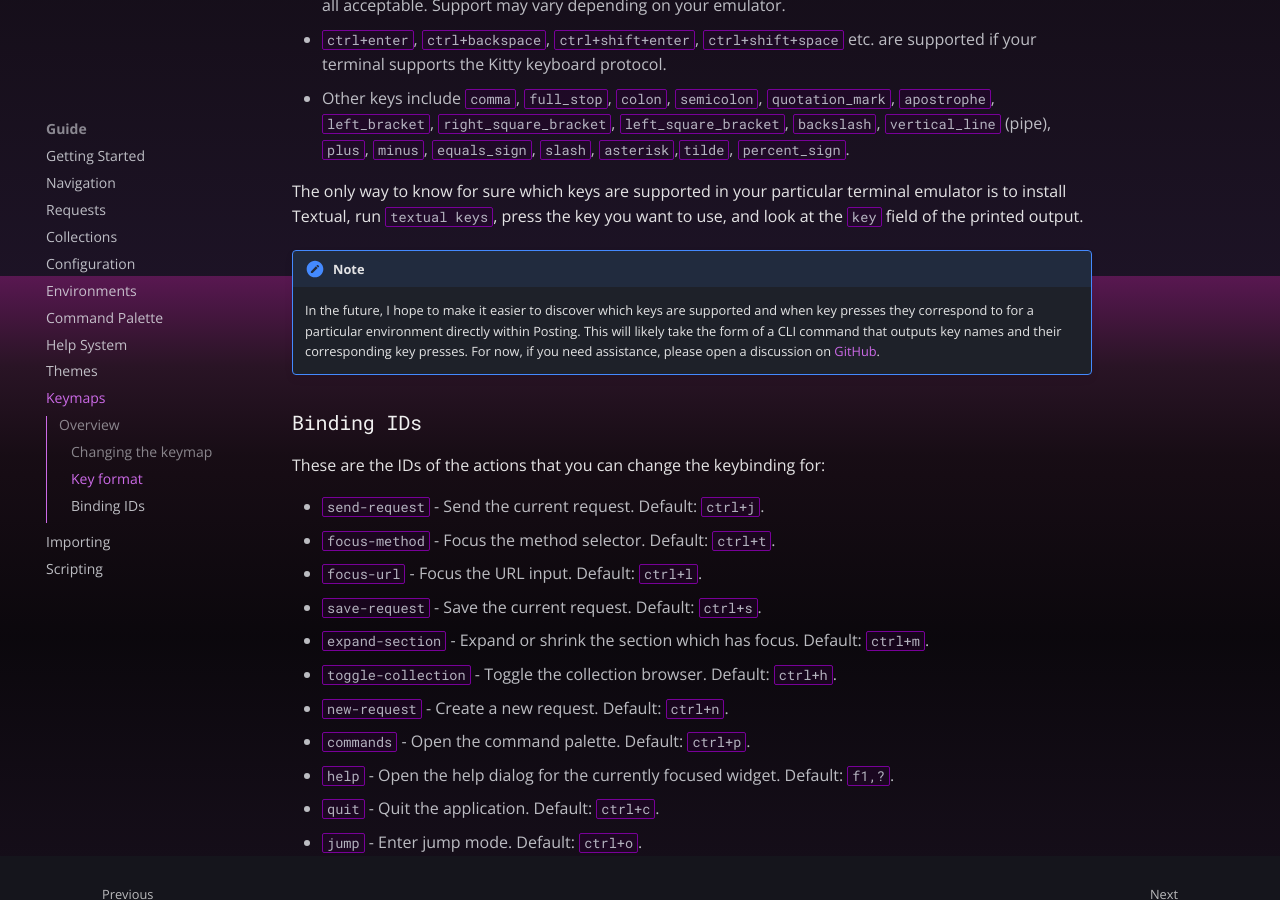
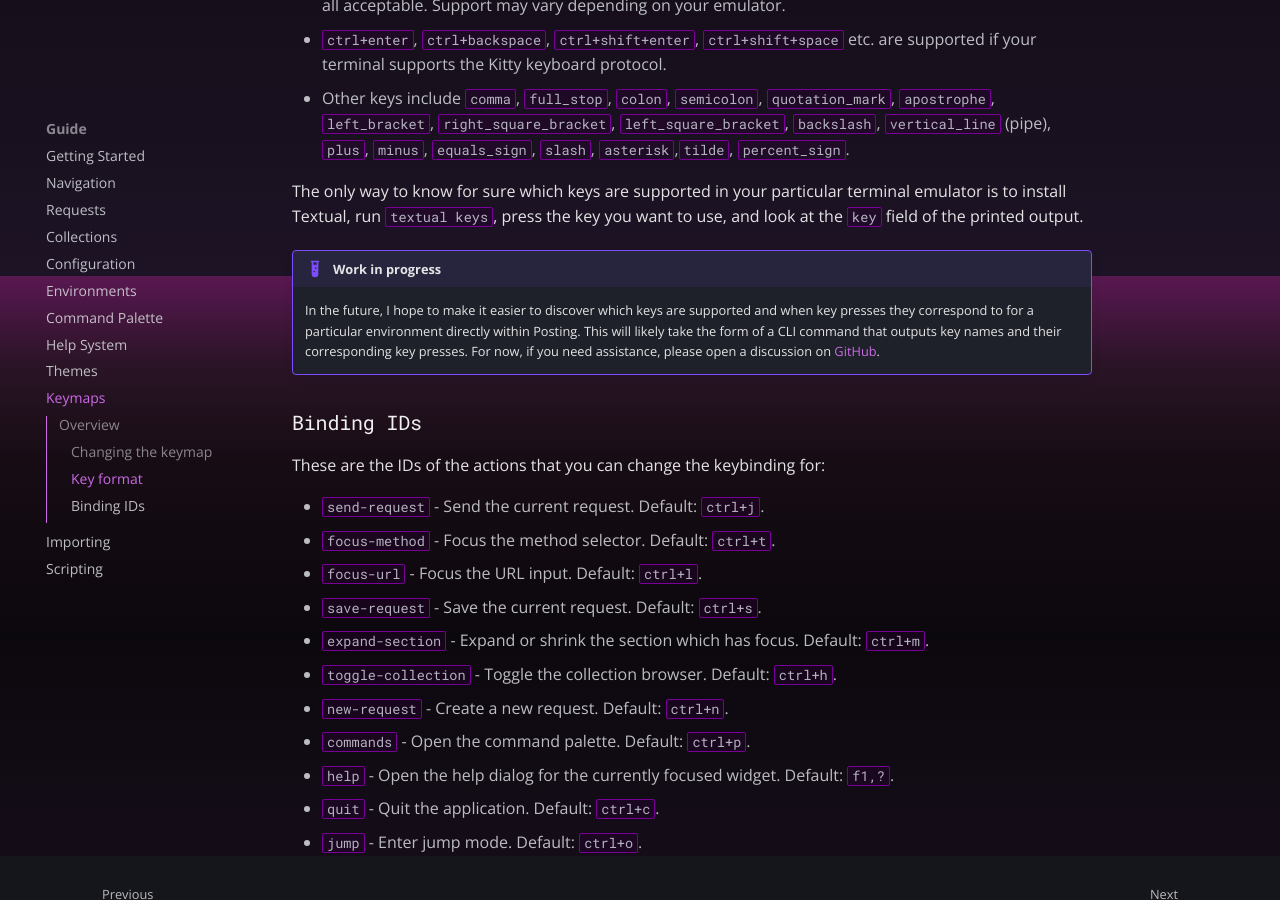
Before and after one commit to darrenburns/posting, an MkDocs documentation site: the page built from docs/guide/keymap.md, in a window 1280 px wide and 900 px high, scrolled down 1524 px. Built offline with MkDocs 1.6.1 and Material for MkDocs 9.7.7, drawn with Linux system fonts in a browser that asks for light colours; comment, search, counter and statistics services are not loaded.

Commit message:
docs updates for keymaps

```diff
--- a/docs/guide/keymap.md
+++ b/docs/guide/keymap.md
@@ -57,7 +57,7 @@ Some keys might be intercepted before reaching Posting, and your emulator might
 
 The only way to know for sure which keys are supported in your particular terminal emulator is to install Textual, run `textual keys`, press the key you want to use, and look at the `key` field of the printed output.
 
-!!! note
+!!! example "Work in progress"
     In the future, I hope to make it easier to discover which keys are supported and when key presses they correspond to for a particular environment directly within Posting. This will likely take the form of a CLI command that outputs key names and their corresponding key presses. For now, if you need assistance, please open a discussion on [GitHub](https://github.com/darrenburns/posting/discussions).
 
 ### Binding IDs
```
